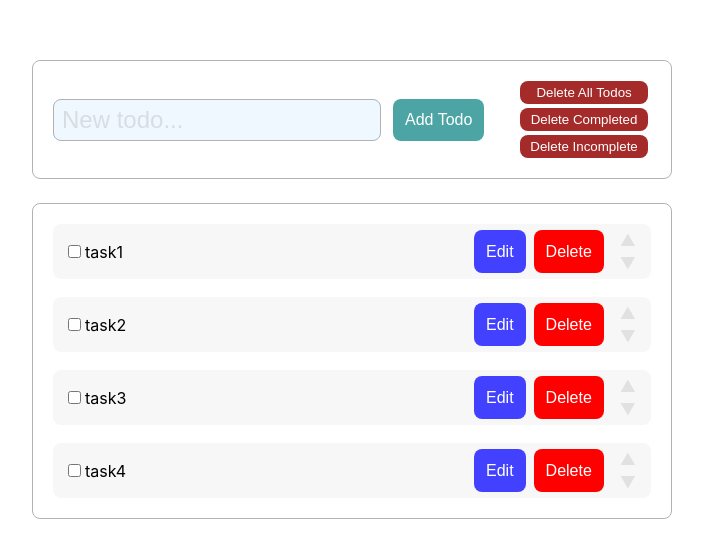
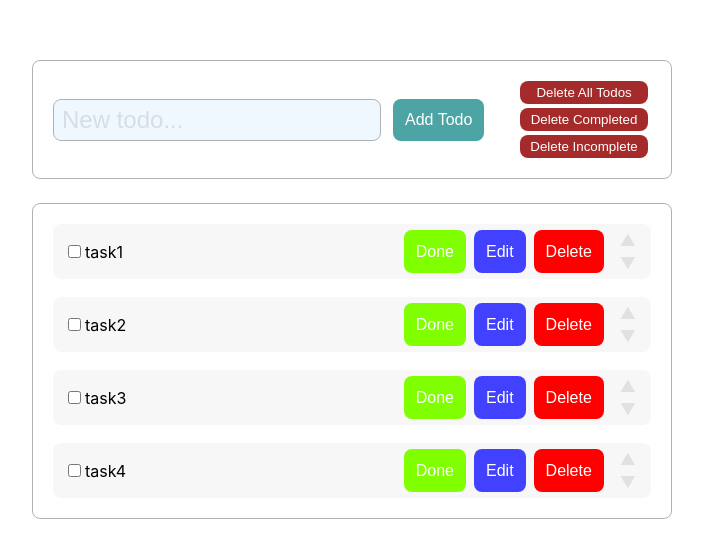
Before and after one commit to nikolozb/ol-academy-react-todo-using-functional-components, a React (Create React App) app: page / in a window 1280 px wide. Shown: the top 558 px of the page, without its empty margins (288-991 px from the left). Built offline with nearby package versions, Linux system fonts and the light colour scheme.

Commit message:
added: done button and separated checkbox logic

```diff
--- a/src/components/Todo/Todo.jsx
+++ b/src/components/Todo/Todo.jsx
@@ -9,10 +9,10 @@ import ErrorMessage from "../../components/ErrorMessage/ErrorMessage";
 import "./Todo.styles.scss";
 
 const data = [
-  { id: 1, title: "task1", isDone: false },
-  { id: 2, title: "task2", isDone: false },
-  { id: 3, title: "task3", isDone: false },
-  { id: 4, title: "task4", isDone: false },
+  { id: 1, title: "task1", isDone: false, isChecked: false },
+  { id: 2, title: "task2", isDone: false, isChecked: false },
+  { id: 3, title: "task3", isDone: false, isChecked: false },
+  { id: 4, title: "task4", isDone: false, isChecked: false },
 ];
 
 const Todo = () => {
@@ -49,10 +49,15 @@ const Todo = () => {
     setShowUpdateForm(true);
   };
 
-  const doneHandler = (todoId, todoItemCompletionState) => {
+  const checkedHandler = (todoId, todoItemCompletionState) => {
     const item = todos.find(({ id }) => id === todoId);
-    item.isDone = true;
+    item.isChecked = !item.isChecked;
     todoItemCompletionState(true);
+  };
+
+  const doneHandler = (todoId) => {
+    const item = todos.find(({ id }) => id === todoId);
+    item.isDone = !item.isDone;
   };
 
   const updateHandler = (updatedTitle) => {
@@ -116,6 +121,7 @@ const Todo = () => {
                 deleteHandler={deleteHandler}
                 editHandler={editHandler}
                 doneHandler={doneHandler}
+                checkedHandler={checkedHandler}
                 todos={todos}
                 setTodos={setTodos}
               />
--- a/src/components/TodoItem/TodoItem.jsx
+++ b/src/components/TodoItem/TodoItem.jsx
@@ -2,29 +2,34 @@ import React, { useState } from "react";
 import MoveTasks from "../../components/MoveTasks/MoveTasks";
 import "./TodoItem.styles.scss";
 
-const TodoItem = ({
+function TodoItem({
   id,
   title,
   deleteHandler,
   editHandler,
   doneHandler,
   checked,
+  checkedHandler,
   todos,
   setTodos,
-}) => {
-  const [done, setDone] = useState(checked);
+}) {
+  const [check, setCheck] = useState(checked);
 
   return (
     <li className="todo-item">
       <span className="todo-item__title">
         <input
           type="checkbox"
-          checked={done}
-          onClick={() => doneHandler(id, (value) => setDone(value))}
+          checked={check}
+          onClick={() => checkedHandler(id, (value) => setCheck(value))}
+          onChange={() => {}}
         />
         {title}
       </span>
       <div className="todo-item__buttons">
+        <button className="btn todo-item__done" onClick={() => doneHandler(id)}>
+          done
+        </button>
         <button className="btn todo-item__edit" onClick={() => editHandler(id)}>
           edit
         </button>
@@ -38,6 +43,6 @@ const TodoItem = ({
       </div>
     </li>
   );
-};
+}
 
 export default TodoItem;
--- a/src/components/TodoItem/TodoItem.styles.scss
+++ b/src/components/TodoItem/TodoItem.styles.scss
@@ -24,4 +24,7 @@
   &__delete {
     background-color: red;
   }
+  &__done {
+    background-color: chartreuse;
+  }
 }
```
